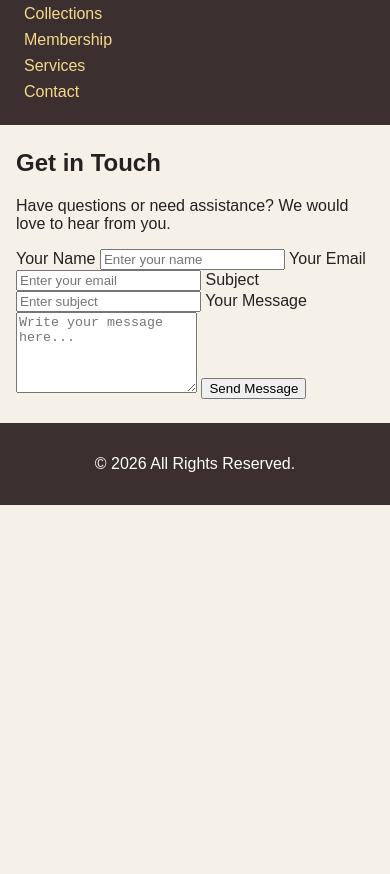
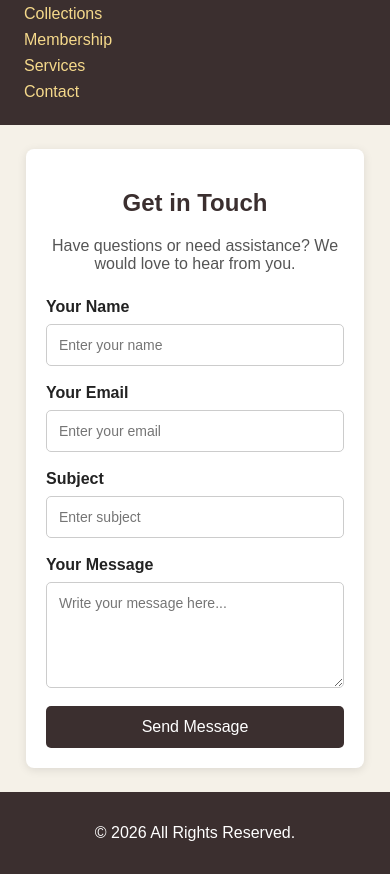
Before and after one commit to batkk007/readers-haven-library, a website: page src/contact.html in a window 390 px wide. Shown: the part 117-991 px from the top of the page. Before the commit the page ends 844 px from the top, so only its background shows below. Drawn offline with Linux system fonts and the light colour scheme.

Commit message:
style: add contact page styles and responsive media query

```diff
--- a/styles/style.css
+++ b/styles/style.css
@@ -34,3 +34,75 @@ footer
 {
   nav a { display: block; margin: 8px 0; }
 }
+
+
+/* Contact Page Styling */
+
+.contact-section {
+    background: #fff;
+    max-width: 600px;
+    margin: 30px auto;
+    padding: 30px;
+    border-radius: 8px;
+    box-shadow: 0 2px 10px rgba(0, 0, 0, 0.1);
+}
+
+.contact-section h2 {
+    text-align: center;
+    color: #3b2f2f;
+}
+
+.contact-section p {
+    text-align: center;
+    color: #555;
+    margin-bottom: 25px;
+}
+
+.contact-form {
+    display: flex;
+    flex-direction: column;
+}
+
+.contact-form label {
+    margin-bottom: 8px;
+    font-weight: bold;
+}
+
+.contact-form input,
+.contact-form textarea {
+    padding: 12px;
+    margin-bottom: 18px;
+    border: 1px solid #ccc;
+    border-radius: 5px;
+    font-family: Arial, sans-serif;
+    font-size: 14px;
+}
+
+.contact-form input:focus,
+.contact-form textarea:focus {
+    outline: none;
+    border-color: #8b6b4a;
+}
+
+.contact-form button {
+    background: #3b2f2f;
+    color: #fff;
+    padding: 12px;
+    border: none;
+    border-radius: 5px;
+    cursor: pointer;
+    font-size: 16px;
+}
+
+.contact-form button:hover {
+    background: #6b5145;
+}
+
+/* Mobile Responsive */
+
+@media (max-width: 600px) {
+    .contact-section {
+        margin: 20px 10px;
+        padding: 20px;
+    }
+}
```
